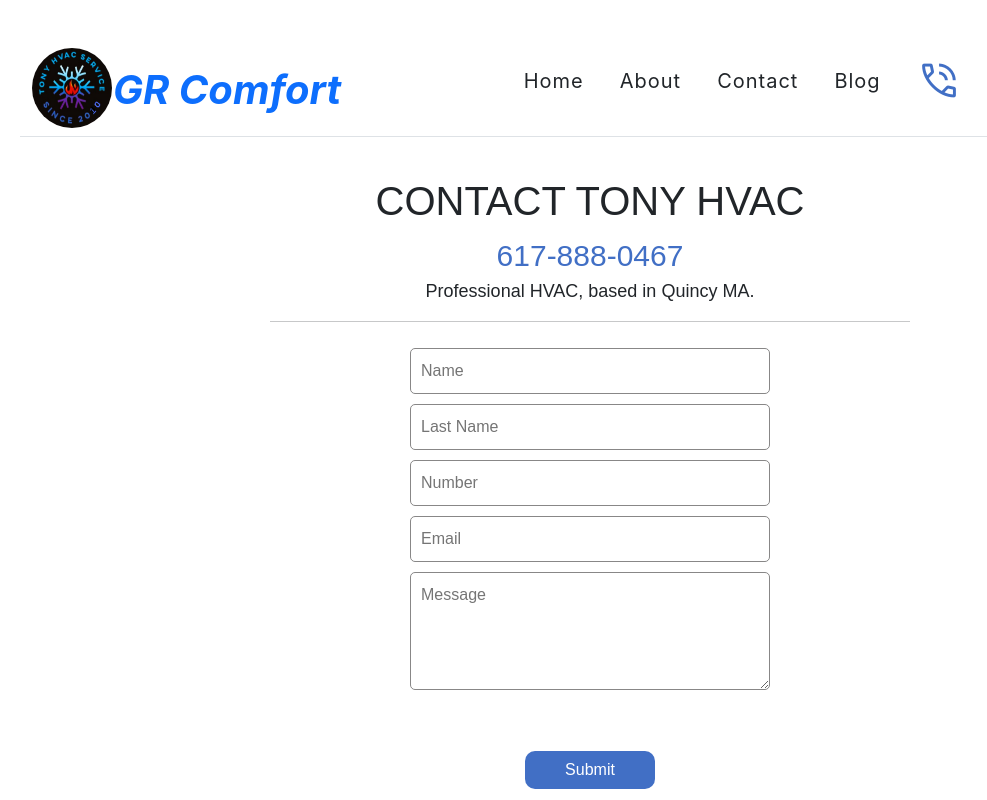
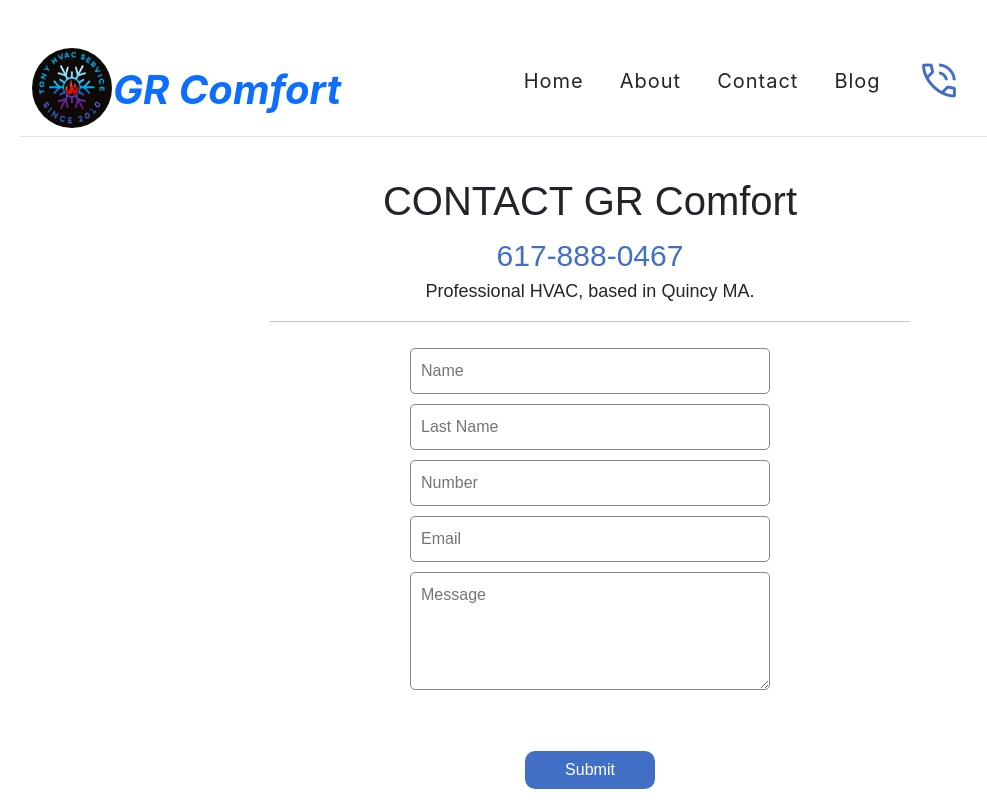
Before and after one commit to rigelselmani/HVAC-Tony, a React (Create React App) app in the folder tonyhvac/: page /schedule in a window 1280 px wide. Shown: the top 800 px of the page, without its empty margins (50-1037 px from the left). Built offline with nearby package versions, Linux system fonts and the light colour scheme; a web font is replaced by a local one.

Commit message:
changes in headers

```diff
--- a/tonyhvac/src/pages/Schedule/Schedule.js
+++ b/tonyhvac/src/pages/Schedule/Schedule.js
@@ -34,7 +34,7 @@ export default function Schedule (){
 
         return (
           <div className="schedule">
-              <h1 className="schedule-h1">CONTACT TONY HVAC</h1>
+              <h1 className="schedule-h1">CONTACT GR Comfort</h1>
               <a className="schedule-h3" href="tel:6178880467">617-888-0467</a>
               <p className="schedule-p">Professional HVAC, based in Quincy MA.</p>
               <hr></hr>
```
Also changed, not shown: 12 other files (tests, documents, lock files or other folders).
